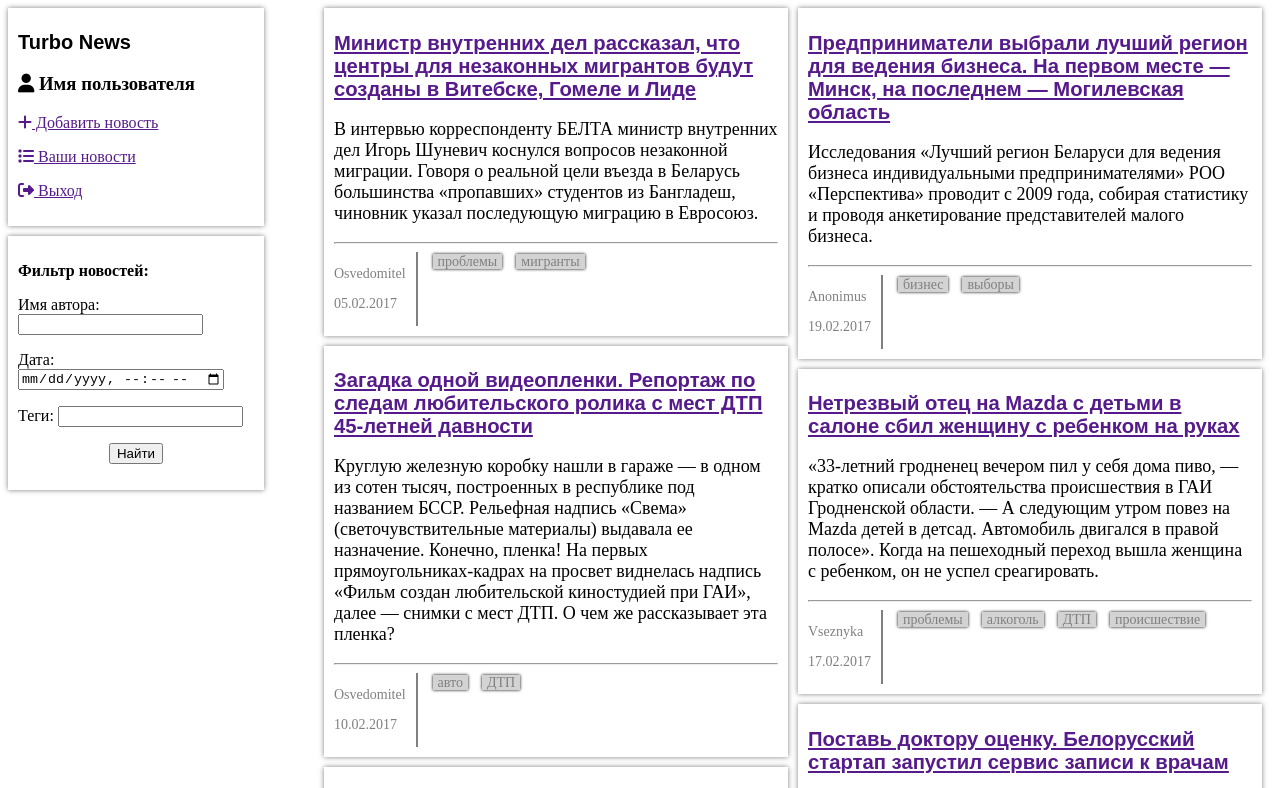
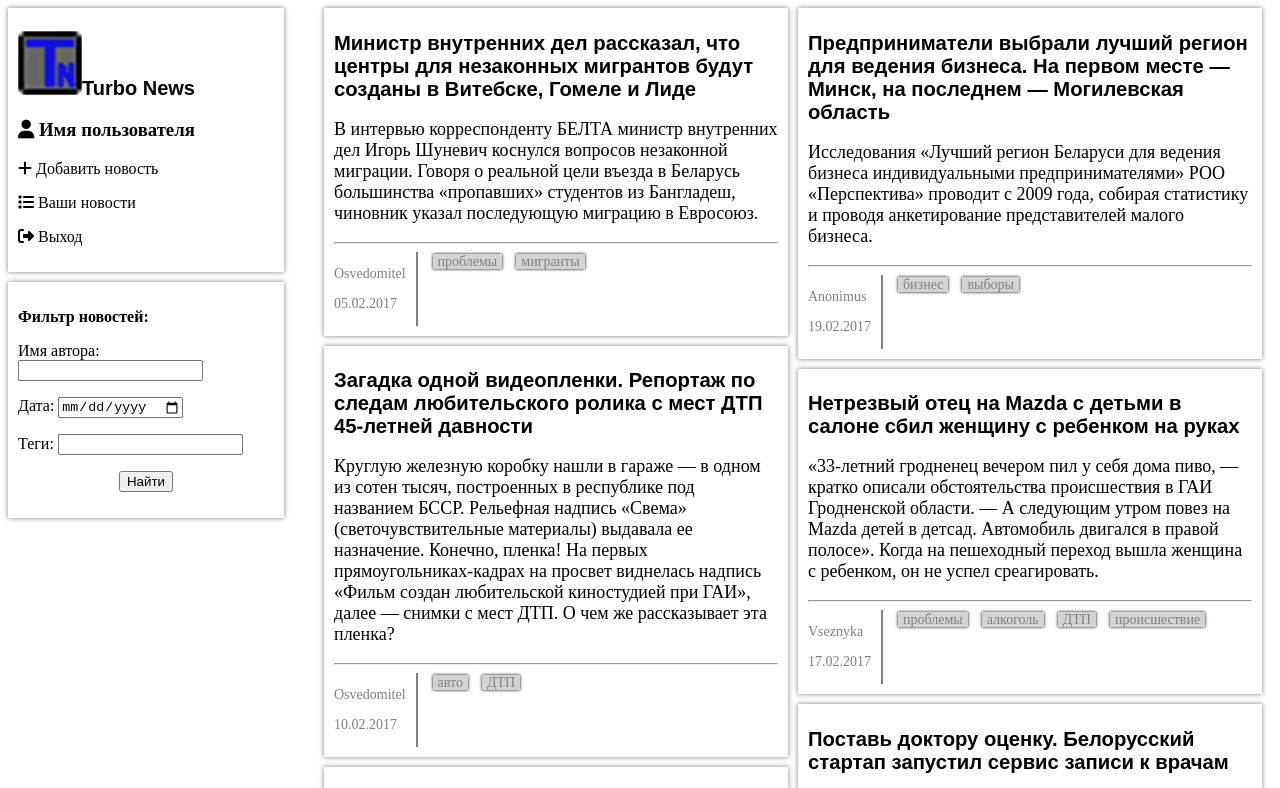
Before and after one commit to Verpad/VerpadStudyRepository, a plain HTML site: page UI/index.html in a window 1280 px wide. Shown: the top 788 px of the page. Drawn offline with Linux system fonts and the light colour scheme.

Commit message:
Added icon

```diff
--- a/UI/index.html
+++ b/UI/index.html
@@ -3,12 +3,13 @@
 	<head>
 		<script src="https://use.fontawesome.com/bbc107b405.js"></script>
 		<link rel="stylesheet" type="text/css" href="styles.css">
-			<title>Turbo News</title>
+		<link rel="shortcut icon" href="favicon.ico"/>
+		<title>Turbo News</title>
 	</head>
 	<body>
 		<div class="userColumn">
 			<div class="userField">
-				<h1 id = "newsName">Turbo News</h1>
+				<h1 id = "newsName"><img src="favicon.ico" alt="Иконка)))">Turbo News</h1>
 				<font class="userActionText"><h3><i class="fa fa-user" aria-hidden="true"></i> Имя пользователя</font></h3>
 				<font class="userActionText"><a href=""><p><i class="fa fa-plus" aria-hidden="true"></i> Добавить новость</font></p></a>
 				<font class="userActionText"><a href=""><p><i class="fa fa-list" aria-hidden="true"></i> Ваши новости</font></p></a>
@@ -17,7 +18,7 @@
 			<font class="userActionText"><div id = "filter">
 				<p><b>Фильтр новостей: </b></p>
 				<p>Имя автора: <input type="text" name="name"> </p>
-				<p>Дата: <input type="datetime-local"></p>
+				<p>Дата: <input type="date"></p>
 				<p>Теги: <input list="tags">
 			   <datalist id="tags">
 			    <option>Спорт</option>
@@ -207,7 +208,7 @@
 
 		 <div class="clearLeft"></div>
 		<div id="footer">
-			<p>Novostey.net</p>
+			<p>turbonews.com</p>
 			<p>2 курс, 7 группа | Верещако Павел | verpad-2010@mail.ru</p>
 			<p>Дата последнего изменения : 21.02.2017</p>
 		</div>
--- a/UI/styles.css
+++ b/UI/styles.css
@@ -1,3 +1,7 @@
+body {
+	background-color: rgba(255,255,255,1);
+}
+
 #newsName{
 	font-size: 20px;
 	font-family: "Arial";
@@ -13,28 +17,32 @@
 	padding: 10px;
 	border-radius: 0px;
 	text-align: left;
+	width: 100%;
 }
+.userActionText{
+		display: block;
+	}
 #filter{
 	background-color: white;
 	box-shadow: 0 0 5px rgba(0,0,0,0.5);
 	padding: 10px;
 	margin-top: 10px;
 	border-radius: 0px;
+	width: 100%;
 }
 .news {
 	width: 75%;	/*500px / 1000px*/
 	margin-left: 25%;
+	max-width:1080px;
 }
 .newsText{
 	border-radius: 0px;
 	background-color: white;
 	box-shadow: 0 0 5px rgba(0,0,0,0.5);
 	padding: 10px;
-	border: 0px solid gray;
+	border: 0px ;
 	margin-right: 10px;
 	margin-bottom: 10px;
-	height: auto;
-	max-width:1080px;
 }
 .newsContent {
 	height: 70%;
@@ -92,7 +100,17 @@
 	margin: 0px;
 }
 
-@media (max-width:800px){
+a {
+    color: rgb(0,0,0); /* Цвет обычной ссылки */
+    text-decoration: none; /* Убираем подчеркивание у ссылок */
+   }
+
+a:hover {
+    color: black;
+    text-decoration: underline; /* Добавляем подчеркивание */
+}
+
+@media (max-width:850px){
 	.news{
 		width: 100%;
 		margin-left: 0%;
@@ -107,11 +125,12 @@
 	}
 	.userColumn{
 		position: fixed;
-		width: 100%;
+		width: 98%;
 		margin: 0px;
 	}
 	.userField {
 		width: 100%;
+		margin: 0px;
 	}
 	#filter {
 		width: 50%;
```
Also changed, not shown: UI/favicon.ico (added).
